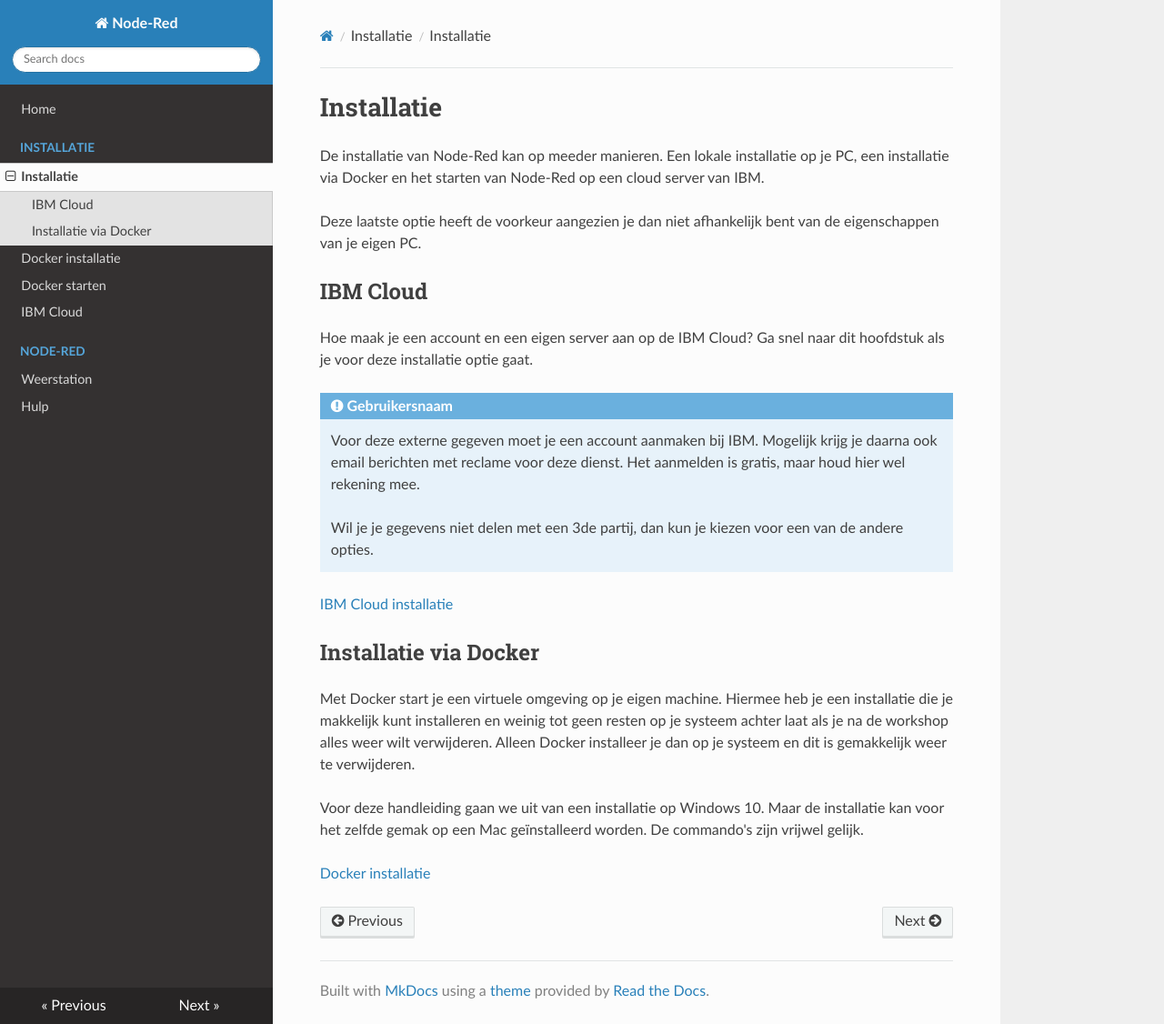
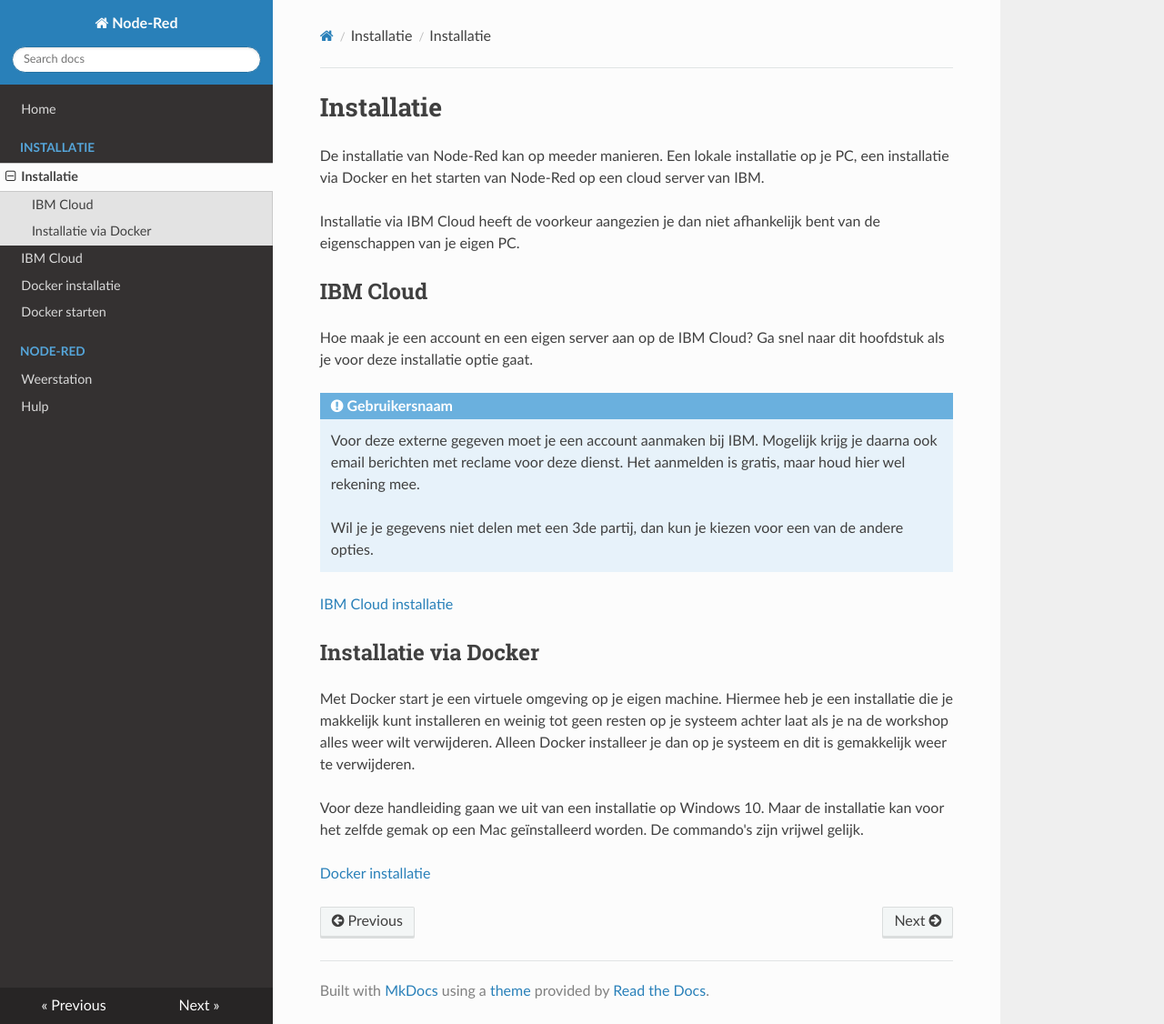
Before and after one commit to dc-smartindustry/node-red, an MkDocs documentation site: the page built from docs/installatie.md, in a window 1280 px wide and 1126 px high. Shown: the whole window at 91% size. Built offline with MkDocs 1.6.1, drawn with Linux system fonts in a browser that asks for light colours; nearby versions of some CDN libraries.

Commit message:
Omschrijving van de installatie veranderd en de volgorde van het menu.

```diff
--- a/docs/installatie.md
+++ b/docs/installatie.md
@@ -2,9 +2,7 @@
 
 De installatie van Node-Red kan op meeder manieren. Een lokale installatie op je PC,  een installatie via Docker en het starten van Node-Red op een cloud server van IBM.
 
-
-
-Deze laatste optie heeft de voorkeur aangezien je dan niet afhankelijk bent van de eigenschappen van je eigen PC.
+Installatie via IBM Cloud heeft de voorkeur aangezien je dan niet afhankelijk bent van de eigenschappen van je eigen PC.
 
 ## IBM Cloud
 
--- a/mkdocs.yml
+++ b/mkdocs.yml
@@ -8,9 +8,9 @@
     - Home: index.md
     - Installatie:
         - installatie.md
+        - ibm-cloud.md
         - docker-install.md
         - docker-run.md
-        - ibm-cloud.md
     - Node-Red:
         - weerstation.md
     - Hulp: help.md
```
Also changed, not shown: docs/ibm-cloud/ibm-cloud-resource-list-menu.png.
